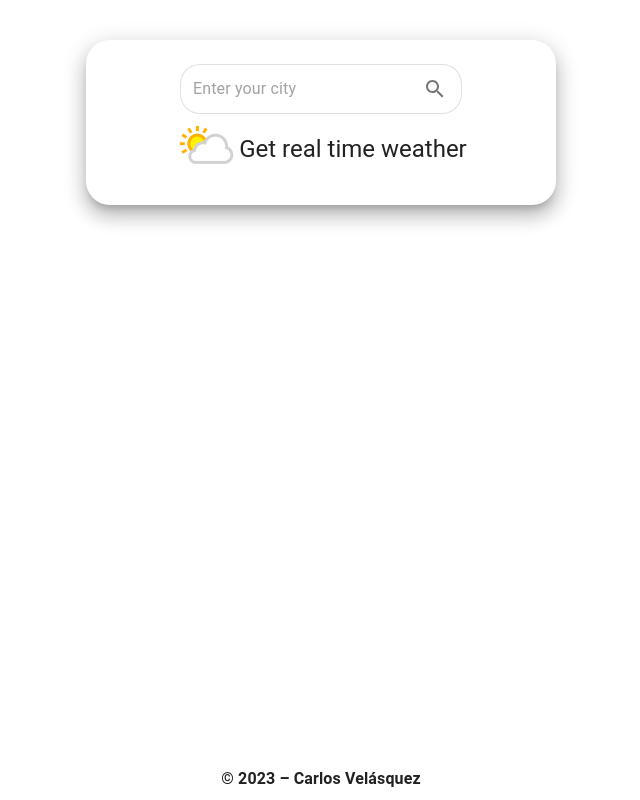
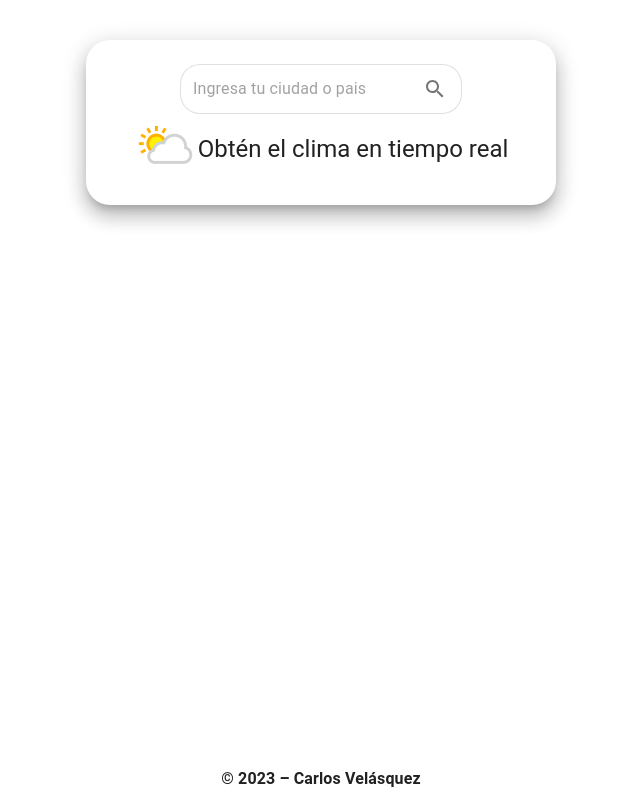
Before and after one commit to Carlos8122001/project-wather-app, a React (Vite) app: page / in a window 1280 px wide. Shown: the whole page, without its empty margins (319-959 px from the left). Built offline with nearby package versions, Linux system fonts and the light colour scheme; no server answers.

Commit message:
mejorando el componente

```diff
--- a/index.html
+++ b/index.html
@@ -2,7 +2,7 @@
 <html lang="en">
   <head>
     <meta charset="UTF-8" />
-    <link rel="icon" type="image/svg+xml" href="/vite.svg" />
+    <link rel="icon" type="image/svg+xml" href="/img/day.png" />
     <meta name="viewport" content="width=device-width, initial-scale=1.0" />
     <title>Weather app</title>
   </head>
--- a/src/components/WeatherInfo.jsx
+++ b/src/components/WeatherInfo.jsx
@@ -84,7 +84,7 @@ export default function WeatherInfo({ data }) {
               </Avatar>
             </ListItemAvatar>
             <ListItemText
-              primary="Wind"
+              primary="Viento"
               secondary={`${data.current.wind_kph}KM`}
             />
           </ListItem>
@@ -95,7 +95,7 @@ export default function WeatherInfo({ data }) {
               </Avatar>
             </ListItemAvatar>
             <ListItemText
-              primary="Humidity"
+              primary="Humedad"
               secondary={`${data.current.humidity}%`}
             />
           </ListItem>
@@ -106,7 +106,7 @@ export default function WeatherInfo({ data }) {
               </Avatar>
             </ListItemAvatar>
             <ListItemText
-              primary="Precipitation"
+              primary="Precipitación"
               secondary={data.current.precip_in}
             />
           </ListItem>
--- a/src/pages/Weather.jsx
+++ b/src/pages/Weather.jsx
@@ -53,7 +53,7 @@ export default function Weather() {
     if (city === "") {
       setErrorInput({
         value: true,
-        message: "error the field is empty",
+        message: "Error el campo esta vacío",
       });
     } else {
       setErrorInput({
@@ -102,8 +102,7 @@ export default function Weather() {
           >
             <InputBase
               sx={{ ml: 1, flex: 1 }}
-              placeholder="Enter your city"
-              inputProps={{ "aria-label": "search google maps" }}
+              placeholder="Ingresa tu ciudad o pais"
               value={city}
               onChange={(event) => {
                 setCity(event.target.value);
@@ -134,7 +133,7 @@ export default function Weather() {
                 sx={{ width: 64, height: 64, objectFit: "cover" }}
                 image={"/img/day.png"}
               />
-              <Typography variant="h5">Get real time weather</Typography>
+              <Typography variant="h5">Obtén el clima en tiempo real</Typography>
             </Box>
           )}
         </Card>
```
Also changed, not shown: public/img/Blue.jpg (deleted).
